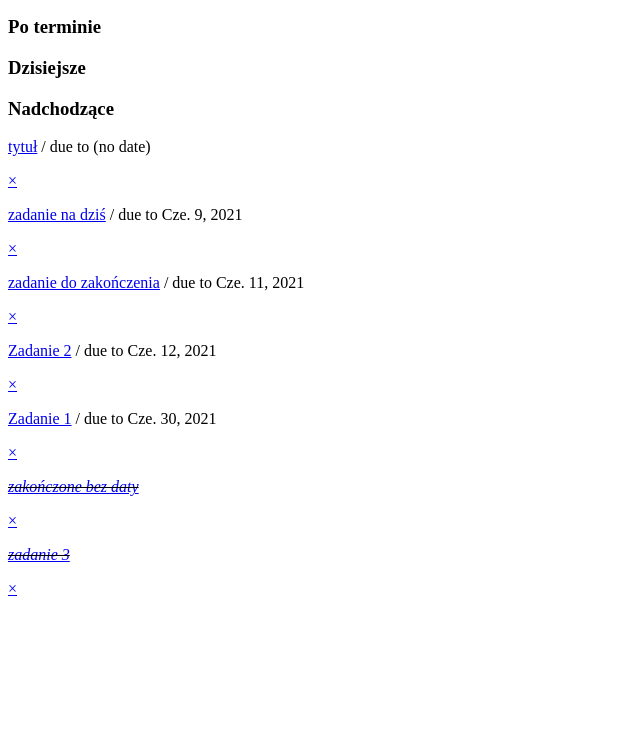
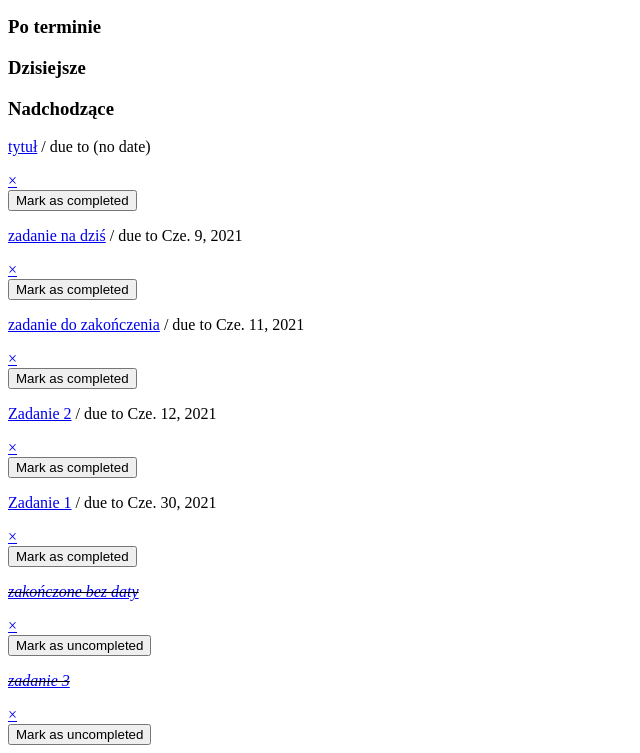
Before and after one commit to lukaszsliwinski/task_planner, a Django app: page / in a window 1280 px wide. Shown: the part 180-933 px from the top of the page, without its empty margins (0-640 px from the left). Before the commit the page ends 800 px from the top, so only its background shows below. Run offline with Django 3.2, Linux system fonts and the light colour scheme; the first user in the database is signed in; data comes from the database, SQL or seed files in the repository.

Commit message:
Adding 'mark as completed' button in main view

```diff
--- a/base/templates/base/task_detail.html
+++ b/base/templates/base/task_detail.html
@@ -11,7 +11,7 @@
     <div>
         <form method="post" action="{% url 'complete' task.pk %}">
             {% csrf_token %}
-            <button type="submit">Mark as complete</button>
+            <button type="submit">{% if task.complete %}Mark as uncompleted{% else %}Mark as completed{% endif %}</button>
         </form>
         <div>
             <p>Zadanie: {{task.title}}</p>
--- a/base/templates/base/task_list.html
+++ b/base/templates/base/task_list.html
@@ -31,11 +31,19 @@
             <p><i><s><a href="{% url 'task-detail' task.id %}">{{task}}</a></s></i></p>
         </div>
         <a href="{% url 'task-delete' task.id %}">&#215;</a>
+        <form method="post" action="{% url 'complete' task.pk %}">
+            {% csrf_token %}
+            <button type="submit">{% if task.complete %}Mark as uncompleted{% else %}Mark as completed{% endif %}</button>
+        </form>
         {% else %}
         <div>
             <p><a href="{% url 'task-detail' task.id %}">{{task}}</a> / due to {{task.due_date}}</p>
         </div>
         <a href="{% url 'task-delete' task.id %}">&#215;</a>
+        <form method="post" action="{% url 'complete' task.pk %}">
+            {% csrf_token %}
+            <button type="submit">{% if task.complete %}Mark as uncompleted{% else %}Mark as completed{% endif %}</button>
+        </form>
         {% endif %}
     </div>
     {% endif %}
@@ -54,11 +62,19 @@
             <p><i><s><a href="{% url 'task-detail' task.id %}">{{task}}</a></s></i></p>
         </div>
         <a href="{% url 'task-delete' task.id %}">&#215;</a>
+        <form method="post" action="{% url 'complete' task.pk %}">
+            {% csrf_token %}
+            <button type="submit">{% if task.complete %}Mark as uncompleted{% else %}Mark as completed{% endif %}</button>
+        </form>
         {% else %}
         <div>
             <p><a href="{% url 'task-detail' task.id %}">{{task}}</a> / due to {{task.due_date}}</p>
         </div>
         <a href="{% url 'task-delete' task.id %}">&#215;</a>
+        <form method="post" action="{% url 'complete' task.pk %}">
+            {% csrf_token %}
+            <button type="submit">{% if task.complete %}Mark as uncompleted{% else %}Mark as completed{% endif %}</button>
+        </form>
         {% endif %}
     </div>
     {% endif %}
@@ -77,6 +93,10 @@
             <p><i><s><a href="{% url 'task-detail' task.id %}">{{task}}</a></s></i></p>
         </div>
         <a href="{% url 'task-delete' task.id %}">&#215;</a>
+        <form method="post" action="{% url 'complete' task.pk %}">
+            {% csrf_token %}
+            <button type="submit">{% if task.complete %}Mark as uncompleted{% else %}Mark as completed{% endif %}</button>
+        </form>
         {% else %}
         <div>
             <p><a href="{% url 'task-detail' task.id %}">{{task}}</a> / due to
@@ -88,6 +108,10 @@
             </p>
         </div>
         <a href="{% url 'task-delete' task.id %}">&#215;</a>
+        <form method="post" action="{% url 'complete' task.pk %}">
+            {% csrf_token %}
+            <button type="submit">{% if task.complete %}Mark as uncompleted{% else %}Mark as completed{% endif %}</button>
+        </form>
         {% endif %}
     </div>
     {% endif %}
--- a/base/views.py
+++ b/base/views.py
@@ -65,8 +65,6 @@ class TaskDetail(LoginRequiredMixin, DetailView):
         return redirect('tasks')
 
 
-
-
 class TaskCreate(LoginRequiredMixin, CreateView):
     model = Task
     fields = ['title', 'description', 'complete', 'due_date']
```
Also changed, not shown: db.sqlite3.
